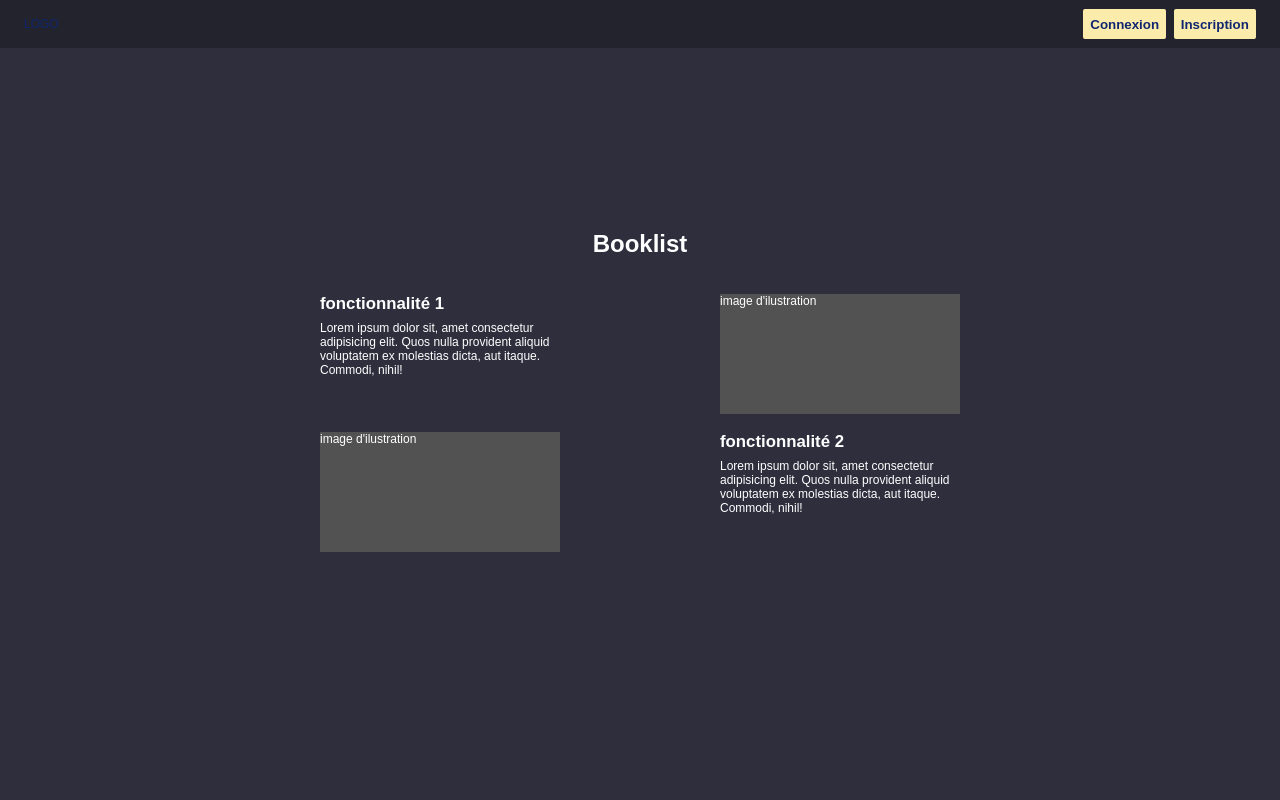
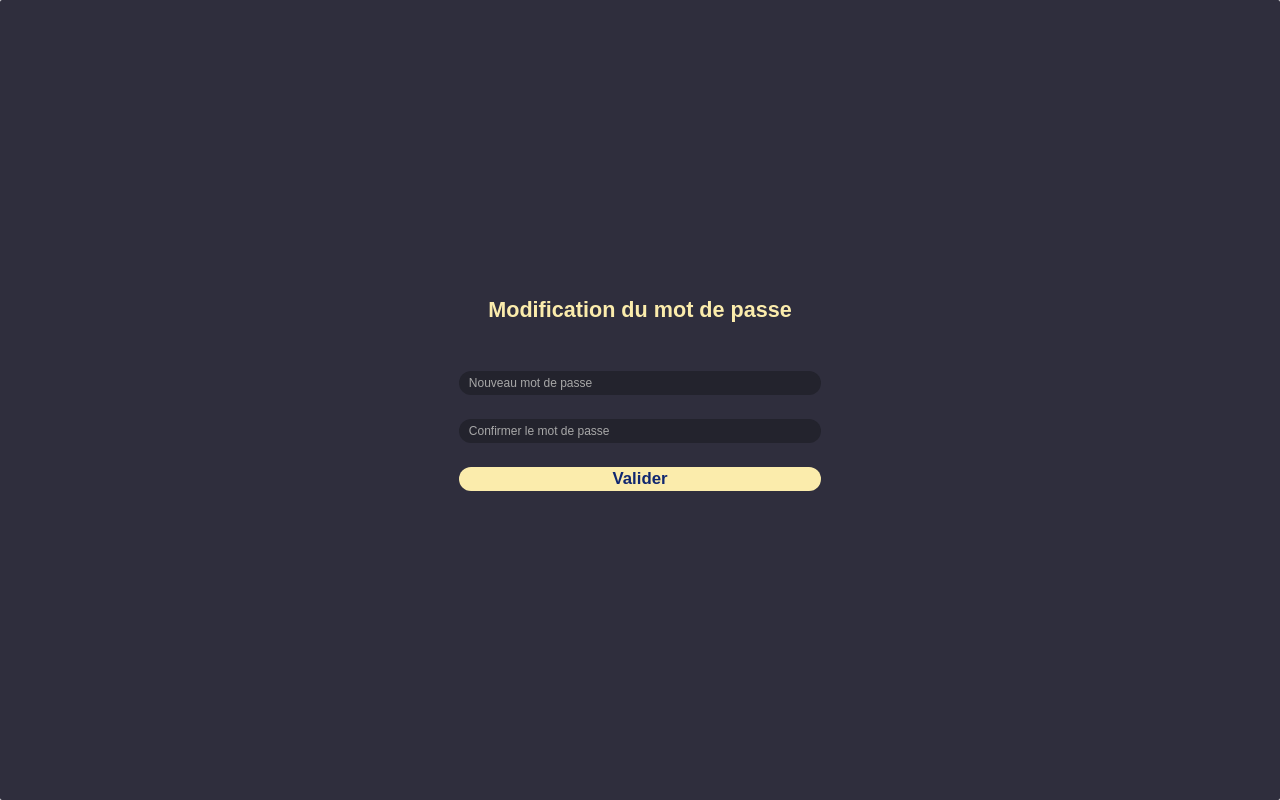
Before and after one commit to MatthieuFmt/BookList, a React (Vite) app in the folder client/: page /reset-password/1 in a window 1280 px wide. Built offline with nearby package versions, Linux system fonts and the light colour scheme.

Commit message:
[+] reset password

```diff
--- a/client/src/App.tsx
+++ b/client/src/App.tsx
@@ -1,9 +1,14 @@
+import { Route, Routes } from "react-router-dom";
 import Home from "./pages/Home/Home";
+import ResetPassword from "./components/RegistrationConnection/ResetPassword";
 
 function App() {
   return (
     <div className="App">
-      <Home />
+      <Routes>
+        <Route path="/" element={<Home />} />
+        <Route path="/reset-password/:token" element={<ResetPassword />} />
+      </Routes>
     </div>
   );
 }
--- a/client/src/components/RegistrationConnection/RegistrationConnection.scss
+++ b/client/src/components/RegistrationConnection/RegistrationConnection.scss
@@ -19,6 +19,18 @@
   border-radius: 2px;
   animation: showForm 0.2s;
   height: fit-content;
+
+  &--reset-password {
+    width: 100%;
+    justify-content: center;
+
+    .modal__form {
+      min-width: 300px;
+      width: 30%;
+      max-width: 1000px;
+      margin: $space-3 auto;
+    }
+  }
 
   &__title {
     text-align: center;
--- /dev/null
+++ b/client/src/components/RegistrationConnection/ResetPassword.tsx
@@ -0,0 +1,63 @@
+import { useState } from "react";
+import { fetchApi } from "../../utils/api";
+import { useLocation } from "react-router-dom";
+
+const ResetPassword = () => {
+  const [password, setPassword] = useState("");
+  const [confirmPassword, setConfirmPassword] = useState("");
+
+  const location = useLocation();
+  const token = location.pathname.split("/reset-password/")[1];
+
+  const resetPassword = async (e: React.FormEvent<HTMLFormElement>) => {
+    e.preventDefault();
+
+    const response = await fetchApi(`auth/reset-password/${token}`, "post", {
+      password,
+      confirmPassword,
+    });
+
+    console.log(response);
+  };
+
+  return (
+    <main className="container modal modal--reset-password">
+      <h3 className="modal__title">Modification du mot de passe</h3>
+
+      <form className="modal__form" onSubmit={(e) => resetPassword(e)}>
+        <div className="modal__input-container">
+          <input
+            type="password"
+            id="password"
+            value={password}
+            onChange={(e) => setPassword(e.target.value)}
+          />
+          <label htmlFor="password" className={password ? "filled" : ""}>
+            Nouveau mot de passe
+          </label>
+        </div>
+
+        <div className="modal__input-container">
+          <input
+            type="password"
+            id="confirm-password"
+            value={confirmPassword}
+            onChange={(e) => setConfirmPassword(e.target.value)}
+          />
+          <label
+            htmlFor="confirm-password"
+            className={confirmPassword ? "filled" : ""}
+          >
+            Confirmer le mot de passe
+          </label>
+        </div>
+
+        <button className="modal__btn" type="submit">
+          Valider
+        </button>
+      </form>
+    </main>
+  );
+};
+
+export default ResetPassword;
--- a/client/src/utils/api.tsx
+++ b/client/src/utils/api.tsx
@@ -50,10 +50,11 @@ export const fetchApi = async (url: string, method: string, body?: any) => {
           localStorage.setItem("access-token", JSON.stringify(data.access));
           token = data.access;
 
+          // à faire
           // il faut recevoir un code particulier si le refreshToken est lui aussi expiré et faire une redirection vers la page d'accueil
         })
         .catch((error) => {
-          console.error(error);
+          return error;
         });
     }
   }
```
Also changed, not shown: 1 other file (tests, documents, lock files or other folders).
